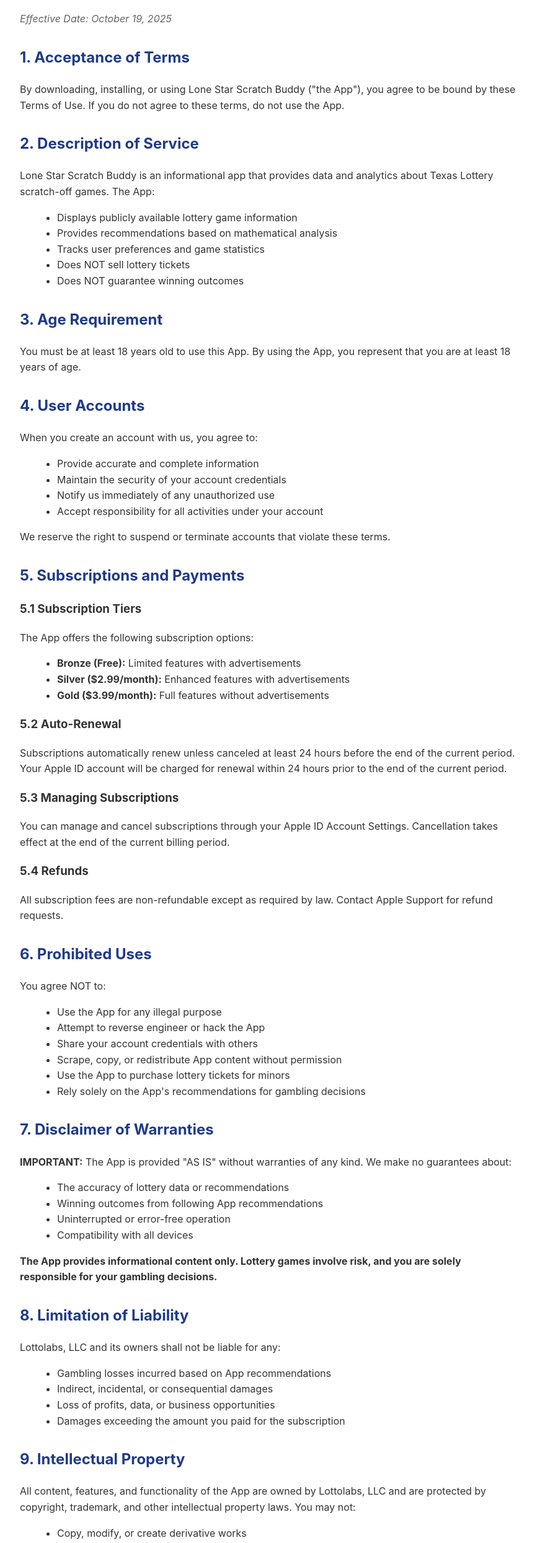
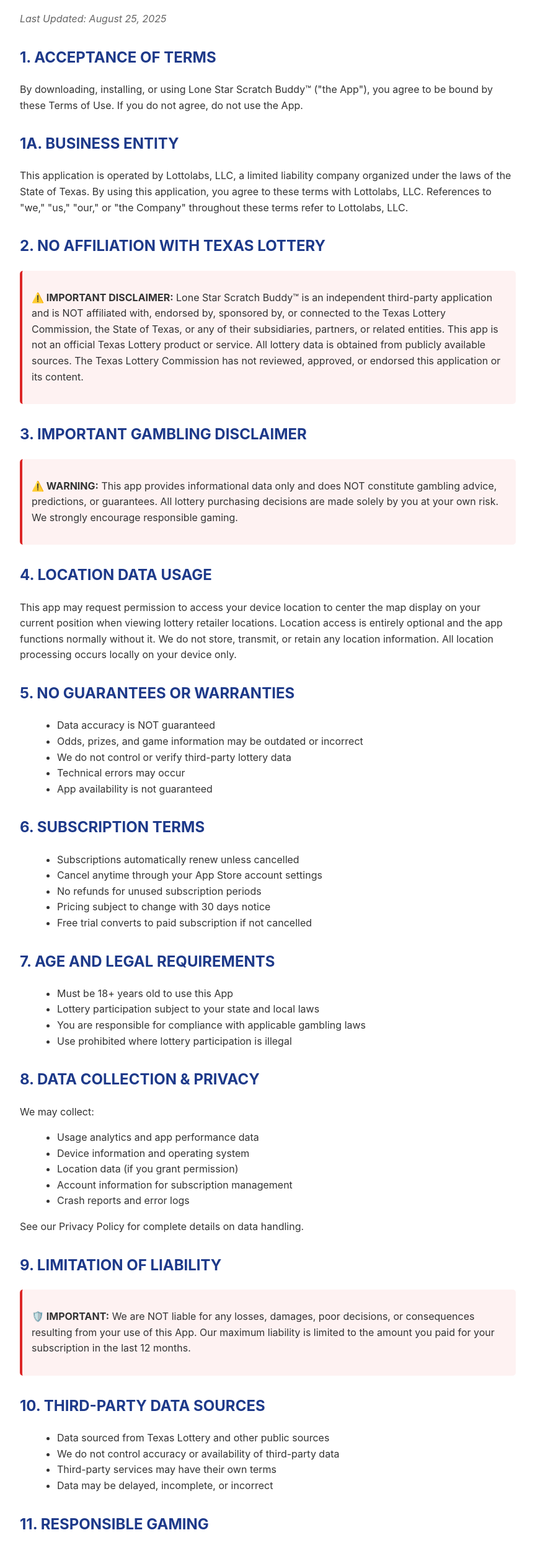
Before and after one commit to LottolabsLLC/terms-of-use, a plain HTML site: page index.html in a window 1280 px wide. Shown: the part 108-2598 px from the top of the page at 62% size, without its empty margins (208-1071 px from the left). Drawn offline with Linux system fonts and the light colour scheme.

Commit message:
Update index.html

```diff
--- a/index.html
+++ b/index.html
@@ -30,6 +30,13 @@
         .section {
             margin-bottom: 25px;
         }
+        .warning-box {
+            background-color: #FEF2F2;
+            border-left: 4px solid #DC2626;
+            padding: 15px;
+            margin: 20px 0;
+            border-radius: 5px;
+        }
         ul {
             margin-left: 20px;
         }
@@ -43,155 +50,181 @@
 </head>
 <body>
     <h1>Terms of Use</h1>
-    <p class="effective-date">Effective Date: October 19, 2025</p>
+    <p class="effective-date">Last Updated: August 25, 2025</p>
 
     <div class="section">
-        <h2>1. Acceptance of Terms</h2>
-        <p>By downloading, installing, or using Lone Star Scratch Buddy ("the App"), you agree to be bound by these Terms of Use. If you do not agree to these terms, do not use the App.</p>
+        <h2>1. ACCEPTANCE OF TERMS</h2>
+        <p>By downloading, installing, or using Lone Star Scratch Buddy™ ("the App"), you agree to be bound by these Terms of Use. If you do not agree, do not use the App.</p>
     </div>
 
     <div class="section">
-        <h2>2. Description of Service</h2>
-        <p>Lone Star Scratch Buddy is an informational app that provides data and analytics about Texas Lottery scratch-off games. The App:</p>
+        <h2>1A. BUSINESS ENTITY</h2>
+        <p>This application is operated by Lottolabs, LLC, a limited liability company organized under the laws of the State of Texas. By using this application, you agree to these terms with Lottolabs, LLC. References to "we," "us," "our," or "the Company" throughout these terms refer to Lottolabs, LLC.</p>
+    </div>
+
+    <div class="section">
+        <h2>2. NO AFFILIATION WITH TEXAS LOTTERY</h2>
+        <div class="warning-box">
+            <p><strong>⚠️ IMPORTANT DISCLAIMER:</strong> Lone Star Scratch Buddy™ is an independent third-party application and is NOT affiliated with, endorsed by, sponsored by, or connected to the Texas Lottery Commission, the State of Texas, or any of their subsidiaries, partners, or related entities. This app is not an official Texas Lottery product or service. All lottery data is obtained from publicly available sources. The Texas Lottery Commission has not reviewed, approved, or endorsed this application or its content.</p>
+        </div>
+    </div>
+
+    <div class="section">
+        <h2>3. IMPORTANT GAMBLING DISCLAIMER</h2>
+        <div class="warning-box">
+            <p><strong>⚠️ WARNING:</strong> This app provides informational data only and does NOT constitute gambling advice, predictions, or guarantees. All lottery purchasing decisions are made solely by you at your own risk. We strongly encourage responsible gaming.</p>
+        </div>
+    </div>
+
+    <div class="section">
+        <h2>4. LOCATION DATA USAGE</h2>
+        <p>This app may request permission to access your device location to center the map display on your current position when viewing lottery retailer locations. Location access is entirely optional and the app functions normally without it. We do not store, transmit, or retain any location information. All location processing occurs locally on your device only.</p>
+    </div>
+
+    <div class="section">
+        <h2>5. NO GUARANTEES OR WARRANTIES</h2>
         <ul>
-            <li>Displays publicly available lottery game information</li>
-            <li>Provides recommendations based on mathematical analysis</li>
-            <li>Tracks user preferences and game statistics</li>
-            <li>Does NOT sell lottery tickets</li>
-            <li>Does NOT guarantee winning outcomes</li>
+            <li>Data accuracy is NOT guaranteed</li>
+            <li>Odds, prizes, and game information may be outdated or incorrect</li>
+            <li>We do not control or verify third-party lottery data</li>
+            <li>Technical errors may occur</li>
+            <li>App availability is not guaranteed</li>
         </ul>
     </div>
 
     <div class="section">
-        <h2>3. Age Requirement</h2>
-        <p>You must be at least 18 years old to use this App. By using the App, you represent that you are at least 18 years of age.</p>
-    </div>
-
-    <div class="section">
-        <h2>4. User Accounts</h2>
-        <p>When you create an account with us, you agree to:</p>
+        <h2>6. SUBSCRIPTION TERMS</h2>
         <ul>
-            <li>Provide accurate and complete information</li>
-            <li>Maintain the security of your account credentials</li>
-            <li>Notify us immediately of any unauthorized use</li>
-            <li>Accept responsibility for all activities under your account</li>
-        </ul>
-        <p>We reserve the right to suspend or terminate accounts that violate these terms.</p>
-    </div>
-
-    <div class="section">
-        <h2>5. Subscriptions and Payments</h2>
-        <h3>5.1 Subscription Tiers</h3>
-        <p>The App offers the following subscription options:</p>
-        <ul>
-            <li><strong>Bronze (Free):</strong> Limited features with advertisements</li>
-            <li><strong>Silver ($2.99/month):</strong> Enhanced features with advertisements</li>
-            <li><strong>Gold ($3.99/month):</strong> Full features without advertisements</li>
-        </ul>
-
-        <h3>5.2 Auto-Renewal</h3>
-        <p>Subscriptions automatically renew unless canceled at least 24 hours before the end of the current period. Your Apple ID account will be charged for renewal within 24 hours prior to the end of the current period.</p>
-
-        <h3>5.3 Managing Subscriptions</h3>
-        <p>You can manage and cancel subscriptions through your Apple ID Account Settings. Cancellation takes effect at the end of the current billing period.</p>
-
-        <h3>5.4 Refunds</h3>
-        <p>All subscription fees are non-refundable except as required by law. Contact Apple Support for refund requests.</p>
-    </div>
-
-    <div class="section">
-        <h2>6. Prohibited Uses</h2>
-        <p>You agree NOT to:</p>
-        <ul>
-            <li>Use the App for any illegal purpose</li>
-            <li>Attempt to reverse engineer or hack the App</li>
-            <li>Share your account credentials with others</li>
-            <li>Scrape, copy, or redistribute App content without permission</li>
-            <li>Use the App to purchase lottery tickets for minors</li>
-            <li>Rely solely on the App's recommendations for gambling decisions</li>
+            <li>Subscriptions automatically renew unless cancelled</li>
+            <li>Cancel anytime through your App Store account settings</li>
+            <li>No refunds for unused subscription periods</li>
+            <li>Pricing subject to change with 30 days notice</li>
+            <li>Free trial converts to paid subscription if not cancelled</li>
         </ul>
     </div>
 
     <div class="section">
-        <h2>7. Disclaimer of Warranties</h2>
-        <p><strong>IMPORTANT:</strong> The App is provided "AS IS" without warranties of any kind. We make no guarantees about:</p>
+        <h2>7. AGE AND LEGAL REQUIREMENTS</h2>
         <ul>
-            <li>The accuracy of lottery data or recommendations</li>
-            <li>Winning outcomes from following App recommendations</li>
-            <li>Uninterrupted or error-free operation</li>
-            <li>Compatibility with all devices</li>
-        </ul>
-        <p><strong>The App provides informational content only. Lottery games involve risk, and you are solely responsible for your gambling decisions.</strong></p>
-    </div>
-
-    <div class="section">
-        <h2>8. Limitation of Liability</h2>
-        <p>Lottolabs, LLC and its owners shall not be liable for any:</p>
-        <ul>
-            <li>Gambling losses incurred based on App recommendations</li>
-            <li>Indirect, incidental, or consequential damages</li>
-            <li>Loss of profits, data, or business opportunities</li>
-            <li>Damages exceeding the amount you paid for the subscription</li>
+            <li>Must be 18+ years old to use this App</li>
+            <li>Lottery participation subject to your state and local laws</li>
+            <li>You are responsible for compliance with applicable gambling laws</li>
+            <li>Use prohibited where lottery participation is illegal</li>
         </ul>
     </div>
 
     <div class="section">
-        <h2>9. Intellectual Property</h2>
-        <p>All content, features, and functionality of the App are owned by Lottolabs, LLC and are protected by copyright, trademark, and other intellectual property laws. You may not:</p>
+        <h2>8. DATA COLLECTION & PRIVACY</h2>
+        <p>We may collect:</p>
         <ul>
-            <li>Copy, modify, or create derivative works</li>
-            <li>Distribute, sell, or lease any part of the App</li>
-            <li>Remove any copyright or proprietary notices</li>
+            <li>Usage analytics and app performance data</li>
+            <li>Device information and operating system</li>
+            <li>Location data (if you grant permission)</li>
+            <li>Account information for subscription management</li>
+            <li>Crash reports and error logs</li>
+        </ul>
+        <p>See our Privacy Policy for complete details on data handling.</p>
+    </div>
+
+    <div class="section">
+        <h2>9. LIMITATION OF LIABILITY</h2>
+        <div class="warning-box">
+            <p><strong>🛡️ IMPORTANT:</strong> We are NOT liable for any losses, damages, poor decisions, or consequences resulting from your use of this App. Our maximum liability is limited to the amount you paid for your subscription in the last 12 months.</p>
+        </div>
+    </div>
+
+    <div class="section">
+        <h2>10. THIRD-PARTY DATA SOURCES</h2>
+        <ul>
+            <li>Data sourced from Texas Lottery and other public sources</li>
+            <li>We do not control accuracy or availability of third-party data</li>
+            <li>Third-party services may have their own terms</li>
+            <li>Data may be delayed, incomplete, or incorrect</li>
         </ul>
     </div>
 
     <div class="section">
-        <h2>10. Third-Party Content</h2>
-        <p>The App displays data from the Texas Lottery Commission and may link to third-party websites. We are not responsible for:</p>
+        <h2>11. RESPONSIBLE GAMING</h2>
         <ul>
-            <li>The accuracy of third-party data</li>
-            <li>Content or practices of linked websites</li>
-            <li>Changes to third-party information sources</li>
+            <li>Only spend what you can afford to lose</li>
+            <li>Lottery tickets are not investments</li>
+            <li>Problem gambling resources: 1-800-522-4700</li>
+            <li>Visit tcpg.org for help and support</li>
+            <li>Set personal spending limits</li>
         </ul>
     </div>
 
     <div class="section">
-        <h2>11. Changes to Terms</h2>
-        <p>We reserve the right to modify these Terms of Use at any time. Changes will be effective immediately upon posting in the App. Continued use of the App after changes constitutes acceptance of the new terms.</p>
-    </div>
-
-    <div class="section">
-        <h2>12. Termination</h2>
-        <p>We may terminate or suspend your access to the App immediately, without prior notice, for any violation of these Terms. Upon termination:</p>
+        <h2>12. PROHIBITED USES</h2>
+        <p>You may NOT:</p>
         <ul>
-            <li>Your right to use the App ceases immediately</li>
-            <li>You must delete the App from your device</li>
-            <li>Active subscriptions will not be refunded</li>
+            <li>Use the App for commercial purposes</li>
+            <li>Reverse engineer or attempt to access source code</li>
+            <li>Share account credentials</li>
+            <li>Use the App in violation of applicable laws</li>
+            <li>Attempt to circumvent subscription requirements</li>
         </ul>
     </div>
 
     <div class="section">
-        <h2>13. Governing Law</h2>
-        <p>These Terms shall be governed by the laws of the State of Texas, United States, without regard to conflict of law provisions. Any disputes shall be resolved in the courts of Texas.</p>
+        <h2>13. INTELLECTUAL PROPERTY</h2>
+        <p>All content, features, and functionality of the App are owned by Lottolabs, LLC and are protected by copyright, trademark, and other intellectual property laws. You may not:</p>
+        <ul>
+            <li>Copy, modify, or distribute App content</li>
+            <li>Use our trademarks or branding without permission</li>
+            <li>Create derivative works based on the App</li>
+            <li>Remove copyright or proprietary notices</li>
+        </ul>
     </div>
 
     <div class="section">
-        <h2>14. Severability</h2>
-        <p>If any provision of these Terms is found to be unenforceable, the remaining provisions will continue in full force and effect.</p>
+        <h2>14. THIRD-PARTY LINKS AND CONTENT</h2>
+        <p>The App displays data from the Texas Lottery Commission and may link to third-party websites. We are not responsible for:</p>
+        <ul>
+            <li>Accuracy of third-party information</li>
+            <li>Content on external websites</li>
+            <li>Privacy practices of third parties</li>
+            <li>Availability of third-party services</li>
+        </ul>
     </div>
 
     <div class="section">
-        <h2>15. Entire Agreement</h2>
-        <p>These Terms, together with our Privacy Policy, constitute the entire agreement between you and Lottolabs, LLC regarding the use of the App.</p>
+        <h2>15. CHANGES TO TERMS</h2>
+        <p>We may update these Terms at any time. Continued use of the App after changes constitutes acceptance of new Terms. Material changes will be communicated through the App.</p>
+    </div>
+
+    <div class="section">
+        <h2>16. TERMINATION</h2>
+        <p>We may terminate your access at any time for violation of these Terms. You may stop using the App at any time. Termination does not affect subscription charges already incurred.</p>
+    </div>
+
+    <div class="section">
+        <h2>17. GOVERNING LAW</h2>
+        <p>These Terms are governed by Texas state law without regard to conflict of law principles. Any disputes will be resolved in the state courts of Texas, and you consent to the personal jurisdiction of such courts. If any provision of these Terms is found to be unenforceable, the remaining provisions will remain in full force and effect.</p>
     </div>
 
     <div class="contact">
-        <h2>16. Contact Information</h2>
-        <p><strong>Lottolabs, LLC</strong><br>
+        <h2>18. CONTACT INFORMATION</h2>
+        <p>Questions about these Terms?</p>
+        <p><strong>Email:</strong> admin@lonestarscratchbuddy.com<br>
+        <strong>Mail:</strong> Lottolabs, LLC<br>
         PO Box 123<br>
         Aledo, TX 76008</p>
-        <p>Email: <a href="mailto:admin@lonestarscratchbuddy.com">admin@lonestarscratchbuddy.com</a></p>
-        <p>For questions about these Terms of Use, please contact us at the email address above.</p>
+    </div>
+
+    <div class="section">
+        <h2>18A. ENTIRE AGREEMENT</h2>
+        <p>These Terms, together with our Privacy Policy, constitute the entire agreement between you and Lottolabs, LLC regarding the use of the App. These Terms supersede any prior agreements or understandings.</p>
+    </div>
+
+    <div class="section">
+        <h2>18B. BUSINESS OPERATIONS</h2>
+        <p>Lottolabs, LLC operates as an independent software company providing lottery information services. We are not licensed by or affiliated with any government lottery commission. Our business purpose is to provide publicly available lottery data in an organized format for informational purposes only.</p>
+    </div>
+
+    <div class="section">
+        <h2>19. LOTTERY TICKET SALES AND FACILITATION</h2>
+        <p>Lone Star Scratch Buddy™ is a companion analytics tool only. This app does not sell, promote, or facilitate the purchase of any lottery tickets.</p>
     </div>
 
     <p style="margin-top: 40px; text-align: center; color: #666; font-size: 14px;">
```
